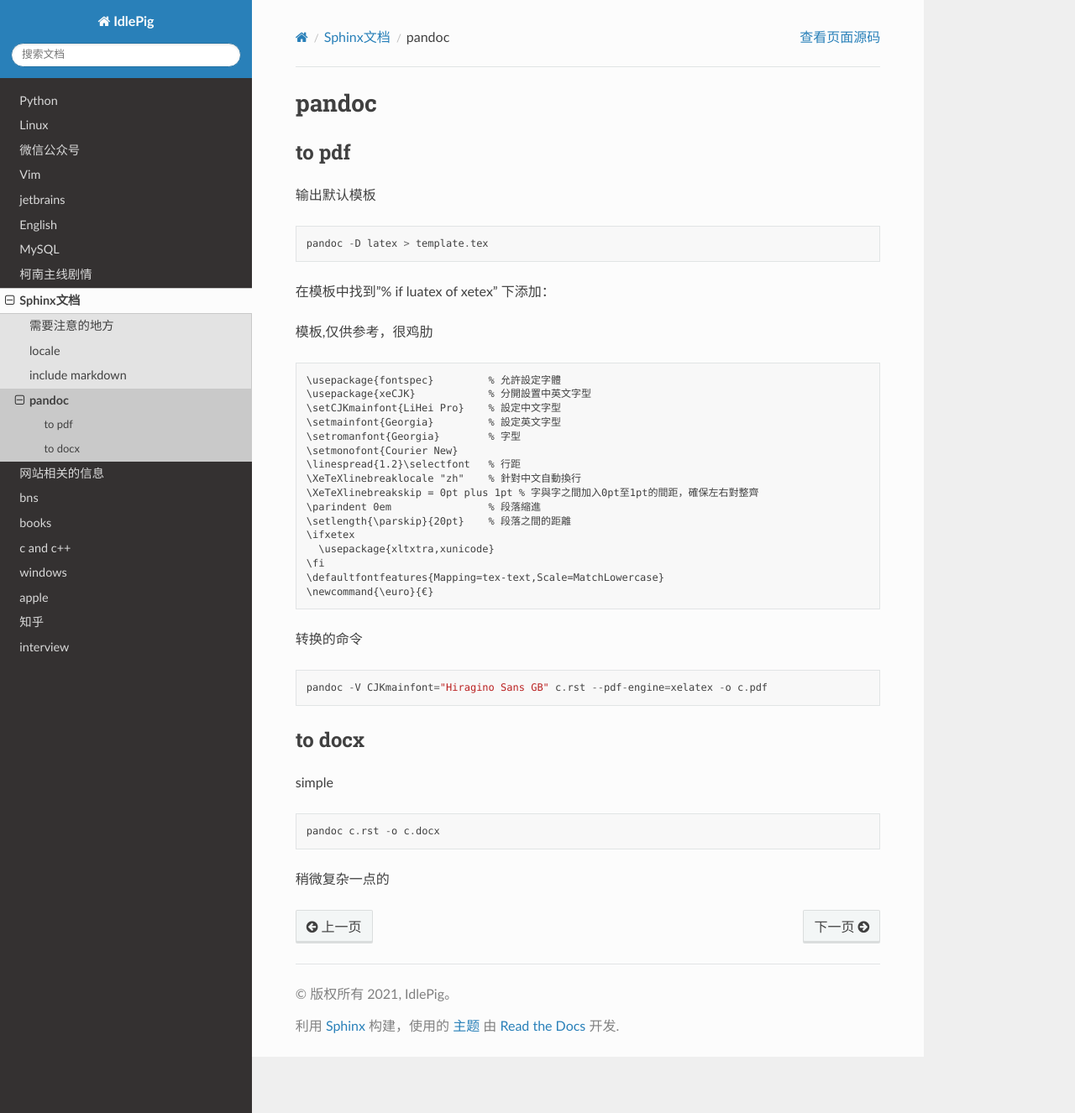
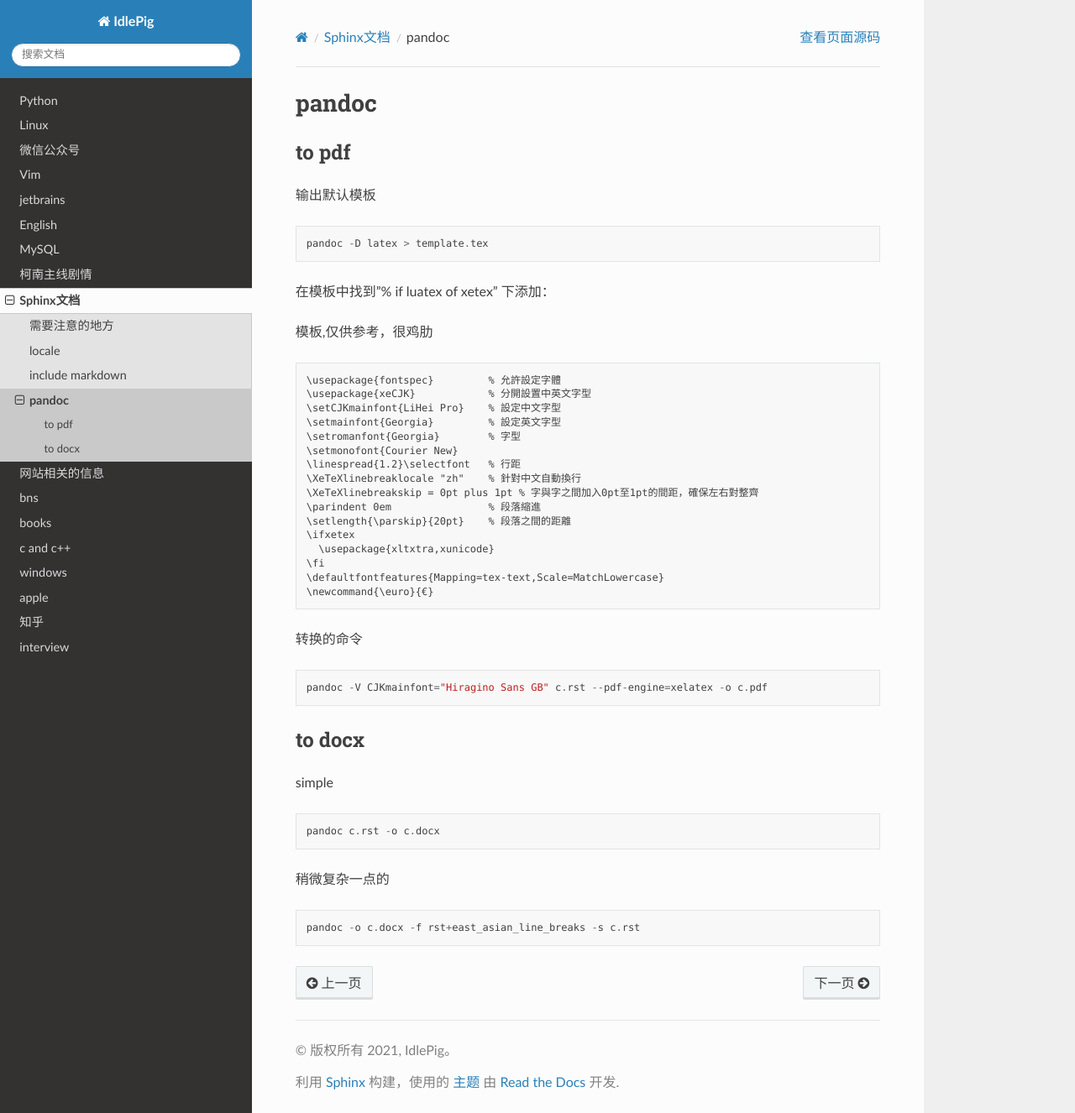
Before and after one commit to otfsenter/idlepig, a Sphinx documentation site: the page built from source/sphinx/pandoc.rst, in a window 1280 px wide and 1326 px high. Shown: the whole window at 84% size. Built offline with Sphinx 7.4.7 and the Read the Docs theme 2.0.0, drawn with Linux system fonts in a browser that asks for light colours.

Commit message:
add east line breaks 2

```diff
--- a/source/sphinx/pandoc.rst
+++ b/source/sphinx/pandoc.rst
@@ -56,6 +56,6 @@ simple
 
 稍微复杂一点的
 
-.. code:;
+.. code::
 
    pandoc -o c.docx -f rst+east_asian_line_breaks -s c.rst
```
Also changed, not shown: 1 other file.
